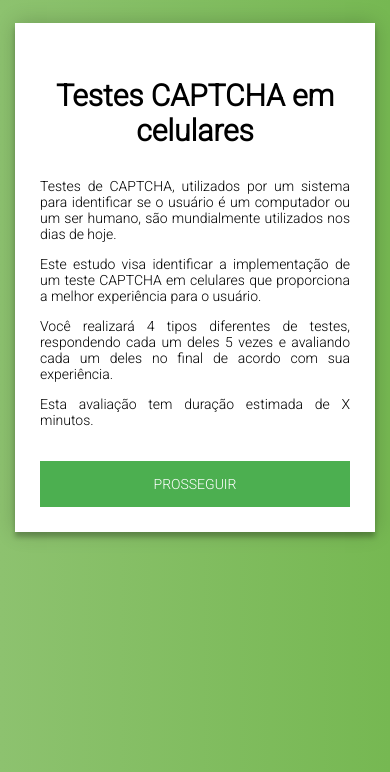
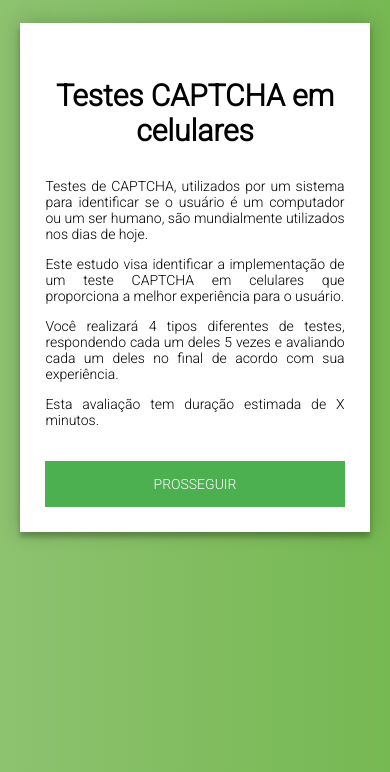
Before and after one commit to guhdias/psg17, a PHP site: page / in a window 390 px wide. Shown: the top 772 px of the page. Run offline with PHP 8.4, Linux system fonts and the light colour scheme.

Commit message:
responsive test

```diff
--- a/css/style.css
+++ b/css/style.css
@@ -13,21 +13,35 @@
 	font-size: 14px;
 }
 
+@media only screen and (min-width: 768px) {
 	.page {
-  width: 360px;
+		width: 360px !important;
+	}
+	.form {
+		max-width: 360px !important;
+		margin: 0 auto 100px;
+		padding: 25px;
+	}
+}
+
+.page {
+	width: 100%;
 	padding: 4% 0 0;
 	margin: auto;
 }
+
 .form {
 	position: relative;
 	z-index: 1;
 	background: #FFFFFF;
-  max-width: 360px;
+	max-width: 80%;
 	margin: 0 auto 100px;
 	padding: 25px;
 	text-align: center;
-  box-shadow: 0 0 20px 0 rgba(0, 0, 0, 0.2), 0 5px 5px 0 rgba(0, 0, 0, 0.24);
+	box-shadow: 0 0 20px 0 rgba(0, 0, 0, 0.2), 0 5px 5px 0
+		rgba(0, 0, 0, 0.24);
 }
+
 .form input {
 	font-family: "Roboto", sans-serif;
 	outline: 0;
@@ -39,6 +53,7 @@
 	box-sizing: border-box;
 	font-size: 14px;
 }
+
 .form select {
 	font-family: "Roboto", sans-serif;
 	outline: 0;
@@ -51,6 +66,7 @@
 	box-sizing: border-box;
 	font-size: 14px;
 }
+
 .form button {
 	font-family: "Roboto", sans-serif;
 	text-transform: uppercase;
@@ -65,24 +81,29 @@
 	transition: all 0.3 ease;
 	cursor: pointer;
 }
-.form button:hover,.form button:active,.form button:focus {
+
+.form button:hover, .form button:active, .form button:focus {
 	background: #43A047;
 }
+
 .container {
 	position: relative;
 	z-index: 1;
 	max-width: 300px;
 	margin: 0 auto;
 }
+
 .container:before, .container:after {
 	content: "";
 	display: block;
 	clear: both;
 }
+
 .container .info {
 	margin: 50px auto;
 	text-align: center;
 }
+
 .container .info h1 {
 	margin: 0 0 15px;
 	padding: 0;
@@ -90,17 +111,21 @@
 	font-weight: 300;
 	color: #1a1a1a;
 }
+
 .container .info span {
 	color: #4d4d4d;
 	font-size: 12px;
 }
+
 .container .info span a {
 	color: #000000;
 	text-decoration: none;
 }
+
 .container .info span .fa {
 	color: #EF3B3A;
 }
+
 body {
 	background: #76b852; /* fallback for old browsers */
 	background: -webkit-linear-gradient(right, #76b852, #8DC26F);
```
Lines whose indentation alone changed are shown as unchanged.
